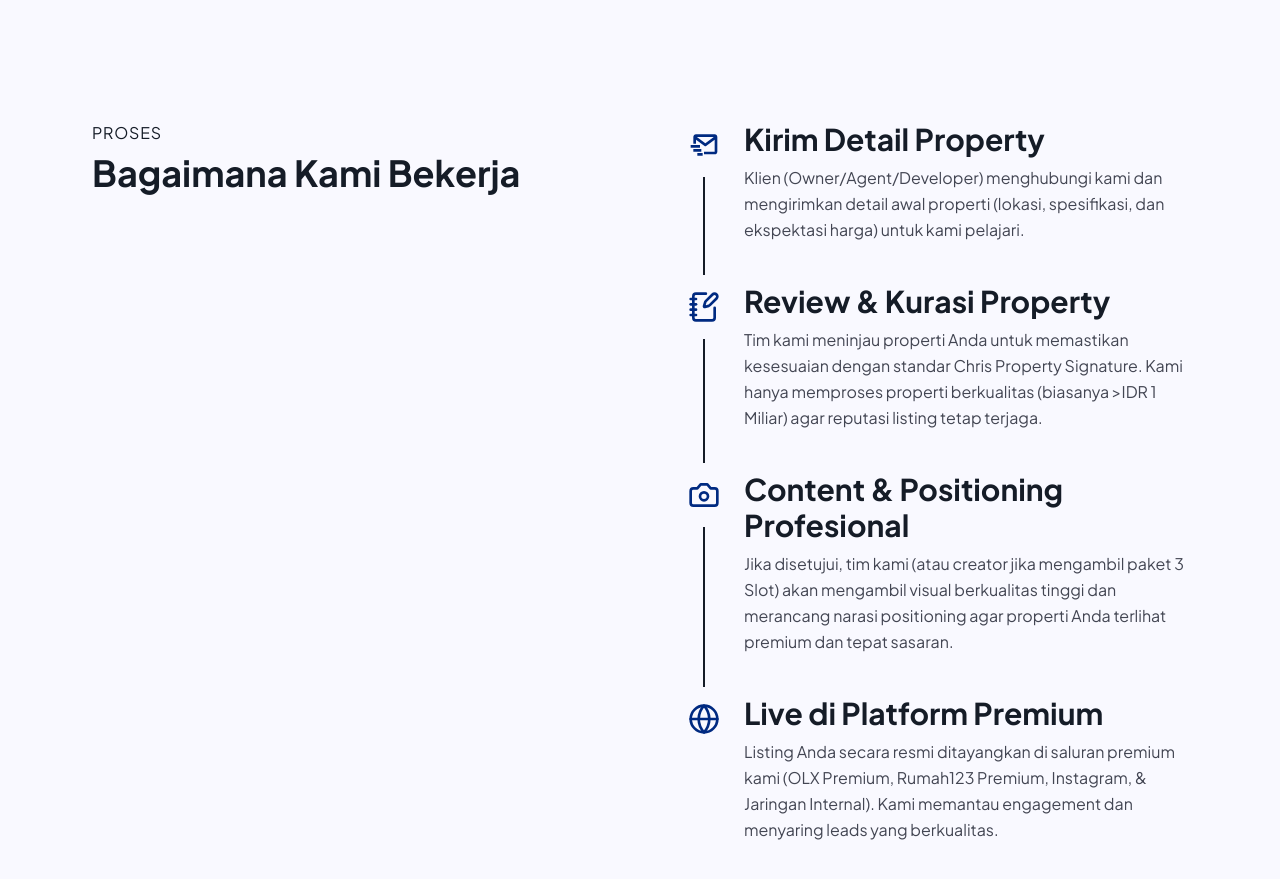
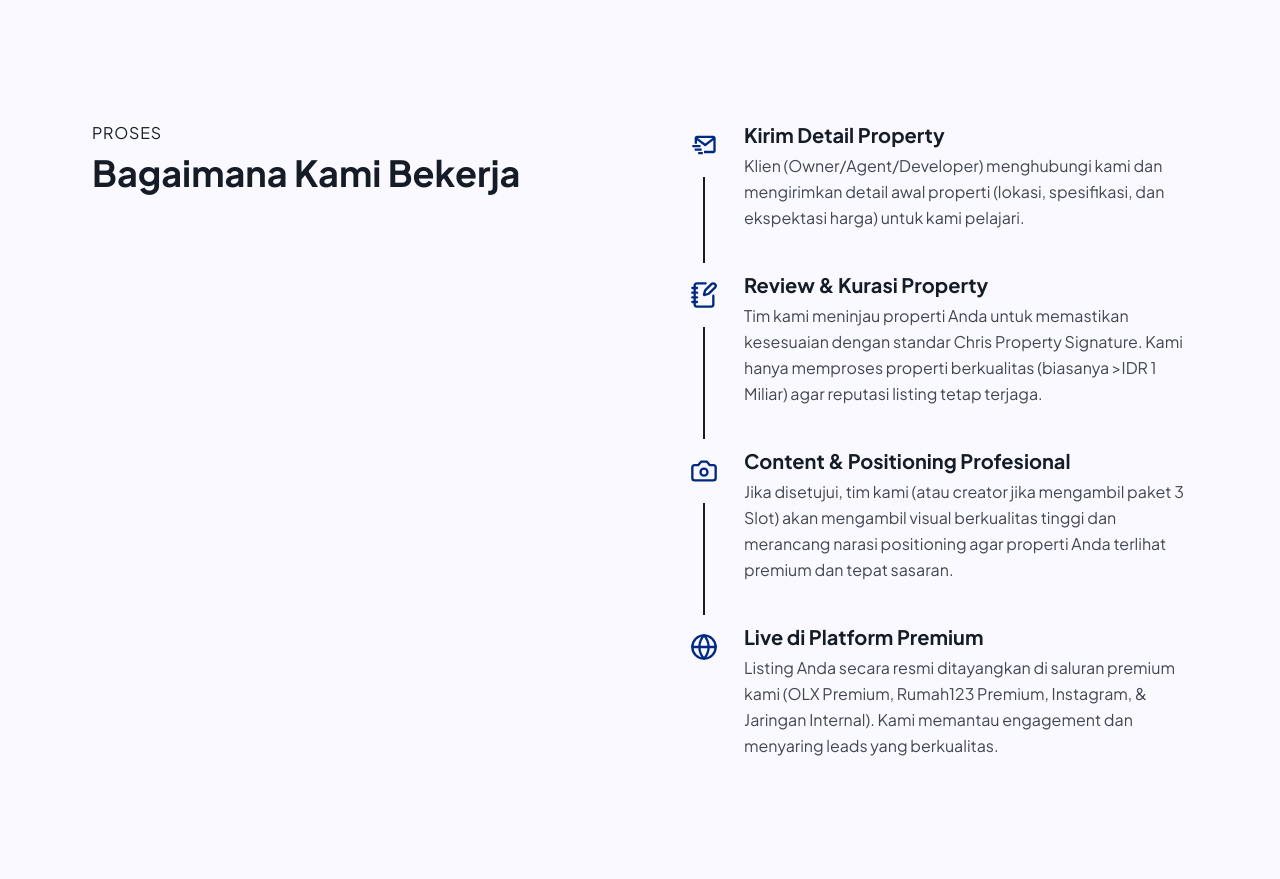
Before and after one commit to AIDILYOWIE/agency_property_website, a Next.js app: page / in a window 1280 px wide. Shown: the part 5920-6799 px from the top of the page. After the commit the page ends 6759 px from the top, so only its background shows below. Built offline with nearby package versions, Linux system fonts and the light colour scheme.

Commit message:
Update font size

```diff
--- a/components/sections/HowWeWork.tsx
+++ b/components/sections/HowWeWork.tsx
@@ -11,28 +11,28 @@ const timelineSteps = [
     title: "Kirim Detail Property",
     description:
       "Klien (Owner/Agent/Developer) menghubungi kami dan mengirimkan detail awal properti (lokasi, spesifikasi, dan ekspektasi harga) untuk kami pelajari.",
-    icon: <BiMailSend size={32} className="text-primary" />,
+    icon: <BiMailSend size={28} className="text-primary" />,
     hasLine: true,
   },
   {
     title: "Review & Kurasi Property",
     description:
       "Tim kami meninjau properti Anda untuk memastikan kesesuaian dengan standar Chris Property Signature. Kami hanya memproses properti berkualitas (biasanya >IDR 1 Miliar) agar reputasi listing tetap terjaga.",
-    icon: <LuNotebookPen size={32} className="text-primary" />,
+    icon: <LuNotebookPen size={28} className="text-primary" />,
     hasLine: true,
   },
   {
     title: "Content & Positioning Profesional",
     description:
       "Jika disetujui, tim kami (atau creator jika mengambil paket 3 Slot) akan mengambil visual berkualitas tinggi dan merancang narasi positioning agar properti Anda terlihat premium dan tepat sasaran.",
-    icon: <LuCamera size={32} className="text-primary" />,
+    icon: <LuCamera size={28} className="text-primary" />,
     hasLine: true,
   },
   {
     title: "Live di Platform Premium",
     description:
       "Listing Anda secara resmi ditayangkan di saluran premium kami (OLX Premium, Rumah123 Premium, Instagram, & Jaringan Internal). Kami memantau engagement dan menyaring leads yang berkualitas.",
-    icon: <FiGlobe size={32} className="text-primary" />,
+    icon: <FiGlobe size={28} className="text-primary" />,
     hasLine: false,
   },
 ];
@@ -69,8 +69,8 @@ export function HowWeWork() {
                 </div>
 
                 {/* Content */}
-                <div className={`flex flex-col gap-2 ${step.hasLine ? "pb-10" : ""}`}>
-                  <h3 className="text-3xl font-bold text-on-background">
+                <div className={`flex flex-col gap-1 ${step.hasLine ? "pb-10" : ""}`}>
+                  <h3 className="text-xl font-bold text-on-background">
                     {step.title}
                   </h3>
                   <p className="text-body-md text-on-surface-variant leading-relaxed">
```
